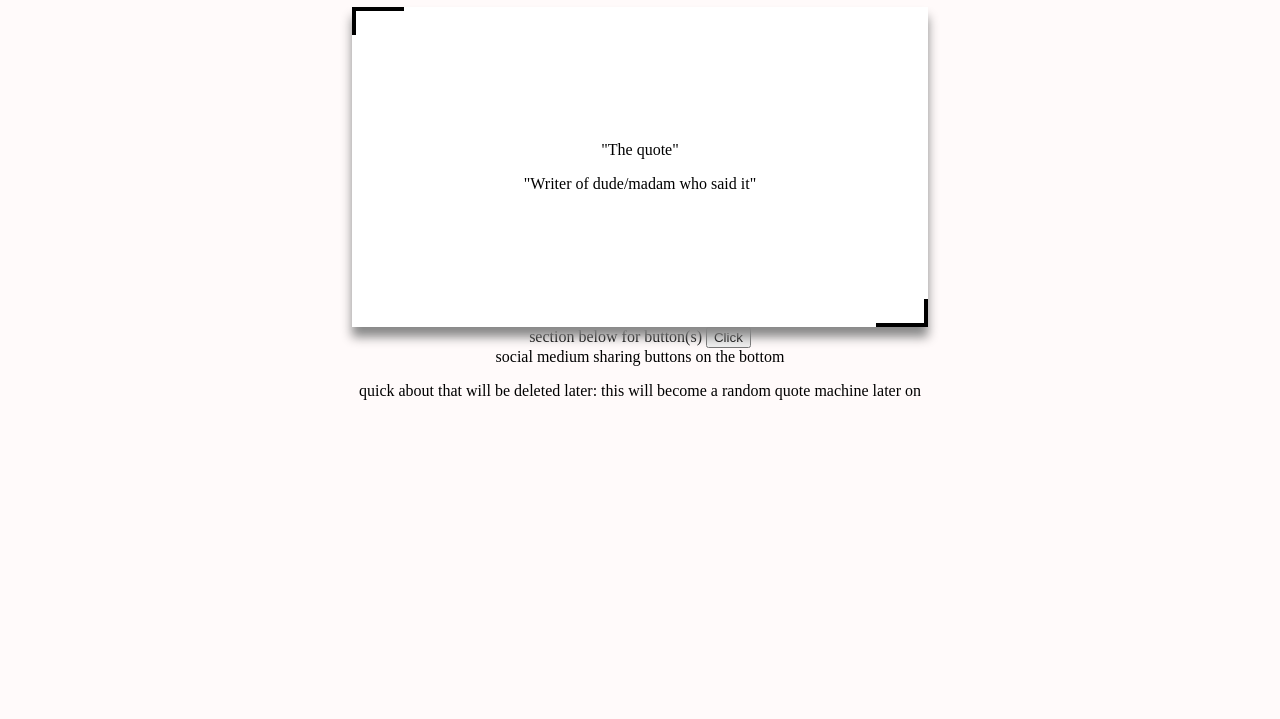
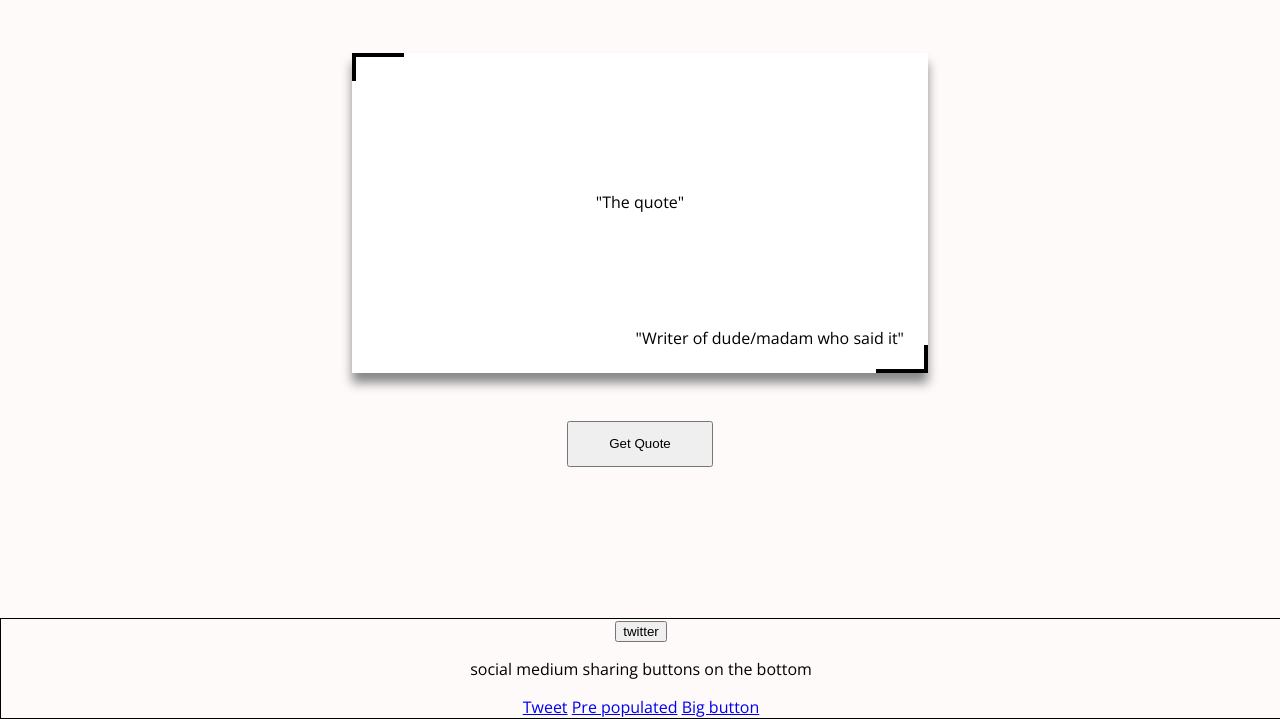
Before and after one commit to Y30wCl0ud/RandomQuoteMachine, a plain HTML site: page index.html in a window 1280 px wide. Shown: the part 81-800 px from the top of the page. Drawn offline with nearby package versions, Linux system fonts and the light colour scheme; no server answers.

Commit message:
Quick setup for tweets

```diff
--- a/index.html
+++ b/index.html
@@ -4,12 +4,13 @@
 <head>
 	<meta charset="UTF-8">
 	<meta name="viewport" content="width=device-width, initial-scale=1.0">
+	<link href="https://fonts.googleapis.com/css?family=Open+Sans:300,400,700" rel="stylesheet">
 	<link rel="stylesheet" href="./style/main.css">
 	<title>Random Quote Machine </title>
 </head>
 
 <body>
-	<h1>Random Header here ATM</h1>
+	<h1>Random Quotes On Design</h1>
 
 	<section class="card">
 		<div class="topl-border"></div>
@@ -21,17 +22,20 @@
 	</section>
 
 	<div>
-		section below for button(s)
-		<button id="getMoreBtn" type="">Click</button>
+		<button id="getMoreBtn" type="">Get Quote</button>
 	</div>
 
-	<div>
-		social medium sharing buttons on the bottom
+	<div class="social-btn-con">
+		<button type="">twitter</button>
+		<p>social medium sharing buttons on the bottom</p>
+		<a class="twitter-share-button" href="https://twitter.com/intent/tweet">Tweet</a>
+		<a class="twitter-share-button" href="https://twitter.com/intent/tweet?text=Hello%20world">Pre populated</a>
+		<a class="twitter-share-button" href="https://twitter.com/intent/tweet?text=Hello%20world" data-size="large">Big button</a>
 	</div>
 
-	<p>
+	<!-- <p>
 		quick about that will be deleted later: this will become a random quote machine later on
-	</p>
+	</p> -->
 </body>
 
 <script src="./index.js" type="text/javascript"></script>
--- a/index.js
+++ b/index.js
@@ -4,7 +4,6 @@ let fetchButton = document.querySelector('#getMoreBtn');
 let theQuote = document.querySelector('#quote');
 let qAuthor = document.querySelector('#author');
 let url = 'https://quotesondesign.com/wp-json/posts?filter[orderby]=rand&filter[posts_per_page]=1';
-
 
 let setContent = data => {
 	theQuote.innerHTML = data.content;
@@ -16,45 +15,48 @@ let setContent = data => {
 let bypass;
 
 /* Using fetch API */
+let getQuote = () => {
+	bypass = ((/\?/).test(url) ? "&" : "?") + (new Date()).getTime();
+	fetch(url + bypass, {
+		method: 'GET',
+		headers: {
+			// 'pragema': 'no-cache',
+			// 'cache-control': 'no-cache',
+			// 'Access-Control-Allow-Headers': ['pragema', 'cache-control']
+		}
+	})
+		.then(res => { console.log(); return res.json() })
+		.then(res => { console.log(); setContent(res[0]) })
+		.catch(err => { console.log(err); })
+}
+
+/* Using XMLHttpRequest */
+
 // let getQuote = () => {
 // 	bypass = ((/\?/).test(url) ? "&" : "?") + (new Date()).getTime();
-// 	fetch(url + bypass, {
-// 		method: 'GET',
-// 		headers: {
-// 			// 'pragema': 'no-cache',
-// 			// 'cache-control': 'no-cache',
-// 			// 'Access-Control-Allow-Headers': ['pragema', 'cache-control']
+
+// 	let xhr = new XMLHttpRequest();
+// 	xhr.onreadystatechange = el => {
+// 		if (xhr.readyState !== 4) return;
+// 		if (xhr.status === 200) {
+// 			let response = JSON.parse(xhr.response);
+// 			setContent(response[0])
+// 		} else {
+// 			console.log('FAIL: ', xhr);
 // 		}
-// 	})
-// 		.then(res => { console.log(); return res.json() })
-// 		.then(res => { console.log(); setContent(res[0]) })
-// 		.catch(err => { console.log(err); })
+// 	}
+
+// 	xhr.open('GET', url + bypass);
+// 	// DOES NOT BYPASS CACHE
+// 	// xhr.open('GET', url);
+// 	// xhr.setRequestHeader(
+// 	// 	'Cache-Control', 'no-cache',
+// 	// 	'pragma', 'no-cache'
+// 	// );
+// 	xhr.send({ cache: false });
 // }
-
-/* Using XMLHttpRequest */
-let getQuote = () => {
-	bypass = ((/\?/).test(url) ? "&" : "?") + (new Date()).getTime();
-
-	let xhr = new XMLHttpRequest();
-	xhr.onreadystatechange = el => {
-		if (xhr.readyState !== 4) return;
-		if (xhr.status === 200) {
-			let response = JSON.parse(xhr.response);
-			setContent(response[0])
-		} else {
-			console.log('FAIL: ', xhr);
-		}
-	}
-
-	xhr.open('GET', url + bypass);
-	// DOES NOT BYPASS CACHE
-	// xhr.open('GET', url);
-	// xhr.setRequestHeader(
-	// 	'Cache-Control', 'no-cache',
-	// 	'pragma', 'no-cache'
-	// );
-	xhr.send({ cache: false });
-}
 
 
 fetchButton.addEventListener('click', function () { getQuote() });
+// window.onload = getQuote();
+document.onload = getQuote();
--- a/style/main.scss
+++ b/style/main.scss
@@ -1,9 +1,12 @@
 body {
+	font-family: 'Open Sans', 'sans-serif';
+	height: 100%;
 	display: flex;
 	flex-direction: column;
 	align-items: center;
 	justify-content: center;
 	background-color: #fffafa;
+	margin: 0; // padding: 3em;
 } // Card styling
 .card {
 	position: relative;
@@ -14,13 +17,22 @@ body {
 	max-width: 36em;
 	background-color: #fff; // box-shadow: 10px 10px 5px #000;
 	box-shadow: 0px 10px 10px #888888;
+	margin: 3em;
 	section {
-		flex: 1;
-		justify-content: center;
-		align-content: center; // background: red;
+		display: flex;
+		flex-direction: column;
+		flex: 1; // justify-content: center;
+		// align-content: center; // background: red;
+		padding: 1.5em;
 	}
 	p {
+		// align-self: center;
+		margin: auto;
 		text-align: center;
+		&:nth-child(2) {
+			text-align: right; // color: red;
+			margin: 0;
+		}
 	}
 }
 
@@ -43,3 +55,18 @@ body {
 	border-bottom: 4px solid #000;
 	border-right: 4px solid #000;
 }
+
+#getMoreBtn {
+	padding: 1em 3em;
+}
+
+.social-btn-con {
+	// display: flex;
+	flex: 1;
+	position: absolute;
+	width: 100%;
+	bottom: 0; // height: 1em; // width: 100vw;
+	border: 1px solid #000;
+	text-align: center;
+	align-self: flex-start;
+}
```
Also changed, not shown: style/main.css, 1 other file.
